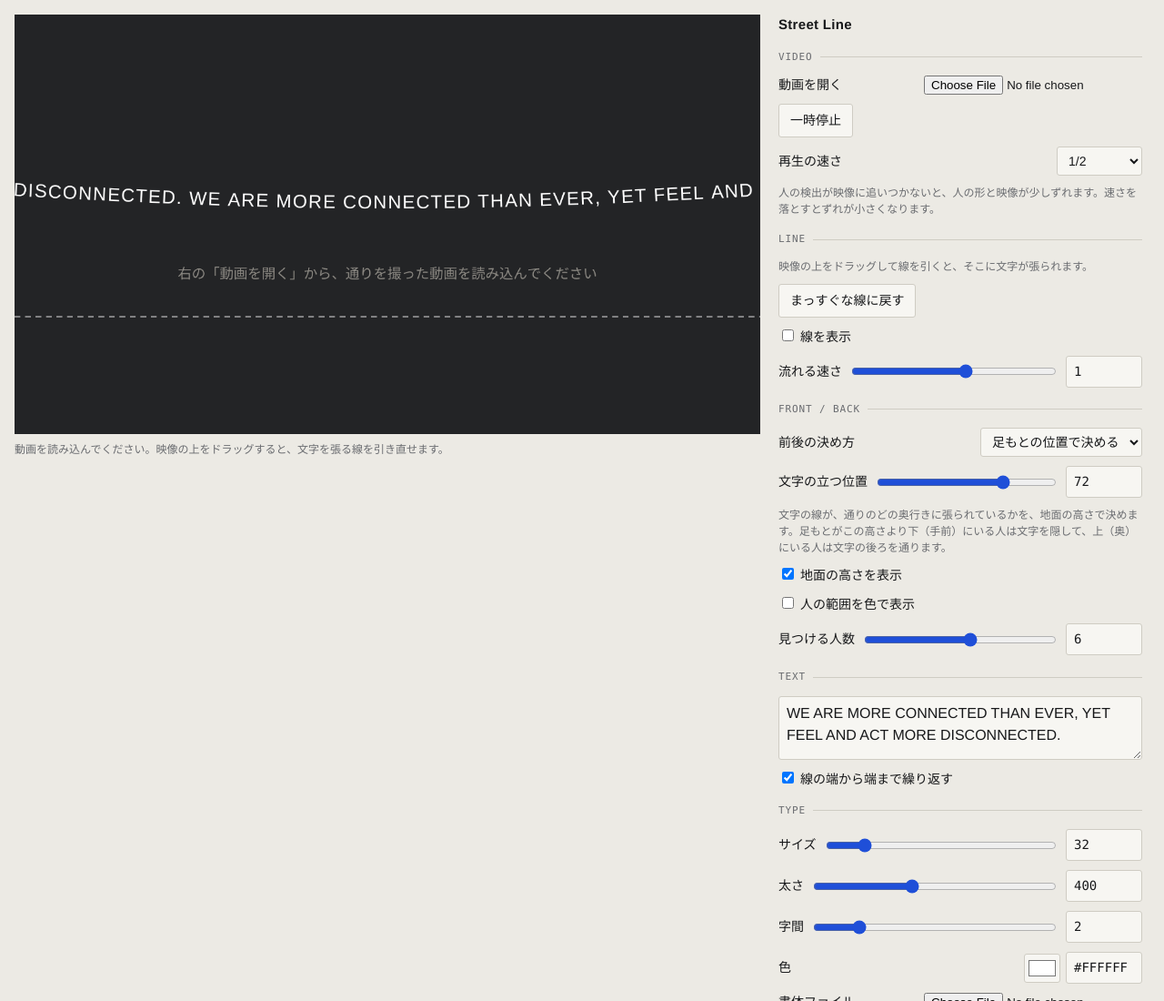
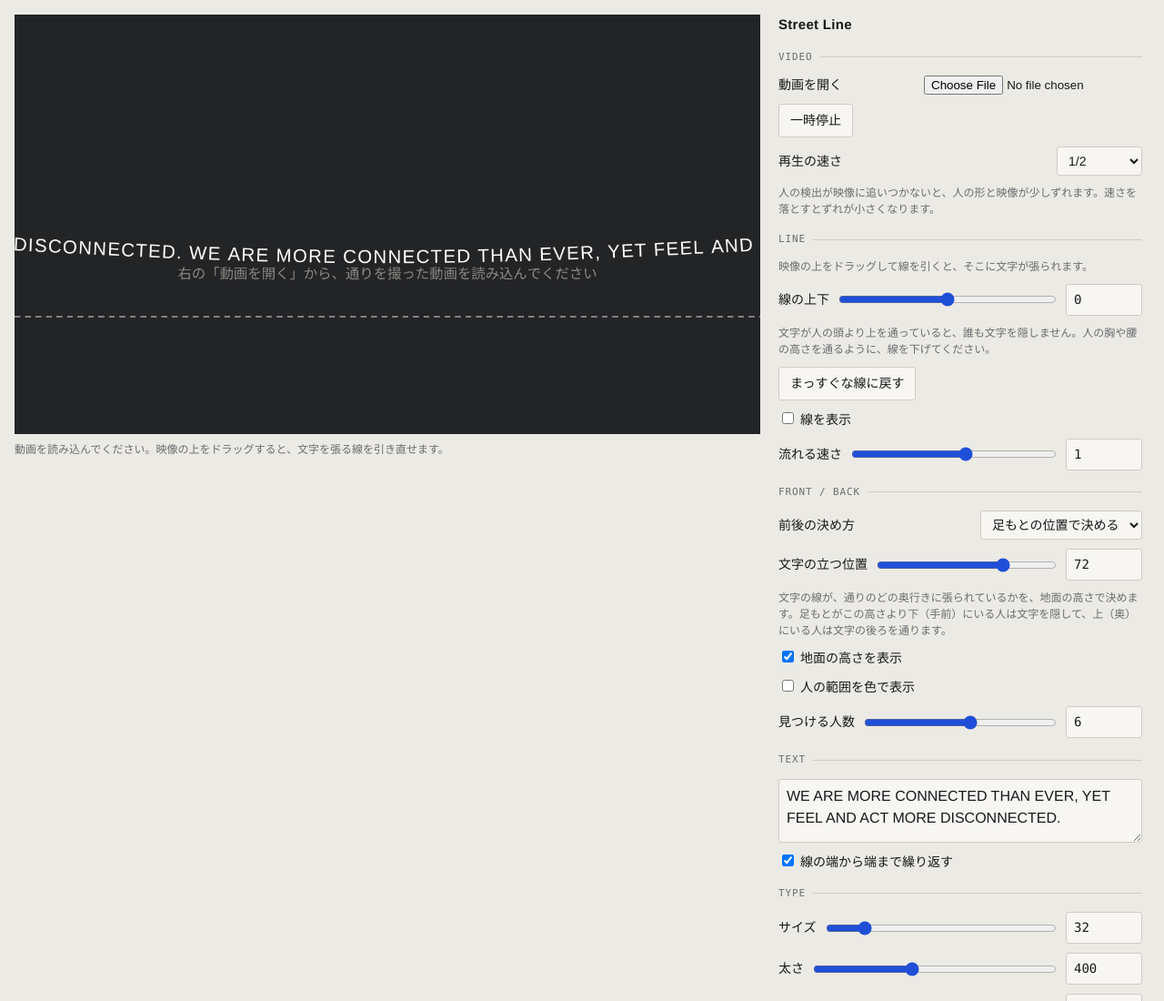
Before and after one commit to noi-droid/path-weave-live, a plain HTML site: page street.html in a window 1280 px wide. Shown: the top 1100 px of the page at 91% size. Drawn offline with Linux system fonts and the light colour scheme.

Commit message:
Add a slider to move the text line up and down; start it lower
Co-Authored-By: Claude Opus 5.5 <noreply@anthropic.com>
Claude-Session: https://claude.ai/code/session_01E5VEu4SwrfYKDs72empiSS

```diff
--- a/street.html
+++ b/street.html
@@ -70,6 +70,8 @@ button:focus-visible,a.btn:focus-visible,textarea:focus-visible,input:focus-visi
 
     <fieldset><legend>Line</legend>
       <p class="note">映像の上をドラッグして線を引くと、そこに文字が張られます。</p>
+      <label class="row"><span>線の上下</span><input type="range" id="offR" min="-50" max="50" value="0"><input type="number" id="off" min="-100" max="100" value="0"></label>
+      <p class="note">文字が人の頭より上を通っていると、誰も文字を隠しません。人の胸や腰の高さを通るように、線を下げてください。</p>
       <div class="btns"><button id="resetLine">まっすぐな線に戻す</button></div>
       <label class="row"><span><input type="checkbox" id="showLine"> 線を表示</span></label>
       <label class="row"><span>流れる速さ</span><input type="range" id="spdR" min="-8" max="8" value="1" step="0.5"><input type="number" id="spd" min="-40" max="40" value="1" step="0.5"></label>
@@ -117,7 +119,7 @@ const cv = $('cv'), ctx = cv.getContext('2d');
 
 // ---------- controls ----------
 const val = {};
-for (const k of ['spd','gnd','num','size','wgt','trk']) {
+for (const k of ['off','spd','gnd','num','size','wgt','trk']) {
   const r = $(k + 'R'), n = $(k);
   r.addEventListener('input', () => { n.value = r.value; val[k] = +r.value; });
   n.addEventListener('input', () => { if (n.value !== '') { r.value = n.value; val[k] = +n.value; } });
@@ -144,7 +146,7 @@ $('font').addEventListener('change', async e => {
 let line = null;
 function straightLine() {
   const W = cv.width, H = cv.height, pts = [];
-  for (let x = 0; x <= W; x += 8) pts.push({ x, y: H * 0.42 + Math.sin(x / W * Math.PI) * H * 0.03 });
+  for (let x = 0; x <= W; x += 8) pts.push({ x, y: H * 0.55 + Math.sin(x / W * Math.PI) * H * 0.03 });
   return pts;
 }
 function setLine(raw) {
@@ -159,11 +161,11 @@ function setLine(raw) {
   line = { pts, cum, L: cum[cum.length - 1] };
 }
 setLine(straightLine());
-$('resetLine').addEventListener('click', () => setLine(straightLine()));
+$('resetLine').addEventListener('click', () => { setLine(straightLine()); $('off').value = $('offR').value = val.off = 0; });
 
 let drawing = null;
 const toCanvas = e => { const r = cv.getBoundingClientRect(); return { x: (e.clientX - r.left) / r.width * cv.width, y: (e.clientY - r.top) / r.height * cv.height }; };
-cv.addEventListener('pointerdown', e => { cv.setPointerCapture(e.pointerId); drawing = [toCanvas(e)]; });
+cv.addEventListener('pointerdown', e => { cv.setPointerCapture(e.pointerId); drawing = [toCanvas(e)]; $('off').value = $('offR').value = val.off = 0; });
 cv.addEventListener('pointermove', e => { if (!drawing) return; drawing.push(toCanvas(e)); if (drawing.length > 1) setLine(drawing); });
 const endDraw = () => { if (drawing && drawing.length > 1) setLine(drawing); drawing = null; };
 cv.addEventListener('pointerup', endDraw); cv.addEventListener('pointercancel', endDraw);
@@ -172,7 +174,7 @@ function idxAt(cum, s) { let lo = 0, hi = cum.length - 1; while (lo < hi) { cons
 function pointAt(s) {
   const { pts, cum } = line, i = Math.min(idxAt(cum, s), pts.length - 2);
   const seg = cum[i+1] - cum[i] || 1, t = (s - cum[i]) / seg, p = pts[i], q = pts[i+1];
-  return { x: p.x + (q.x - p.x) * t, y: p.y + (q.y - p.y) * t, a: Math.atan2(q.y - p.y, q.x - p.x) };
+  return { x: p.x + (q.x - p.x) * t, y: p.y + (q.y - p.y) * t + cv.height * val.off / 100, a: Math.atan2(q.y - p.y, q.x - p.x) };
 }
 
 // ---------- text along the line ----------
@@ -313,7 +315,7 @@ function frame() {
   }
   if ($('showLine').checked && line) {
     ctx.strokeStyle = 'rgba(255,90,54,.85)'; ctx.lineWidth = 2; ctx.beginPath();
-    line.pts.forEach((p, i) => i ? ctx.lineTo(p.x, p.y) : ctx.moveTo(p.x, p.y)); ctx.stroke();
+    const oy = H * val.off / 100; line.pts.forEach((p, i) => i ? ctx.lineTo(p.x, p.y + oy) : ctx.moveTo(p.x, p.y + oy)); ctx.stroke();
   }
   if ($('showGnd').checked && $('mode').value === 'feet') {
     const y = H * val.gnd / 100;
```
